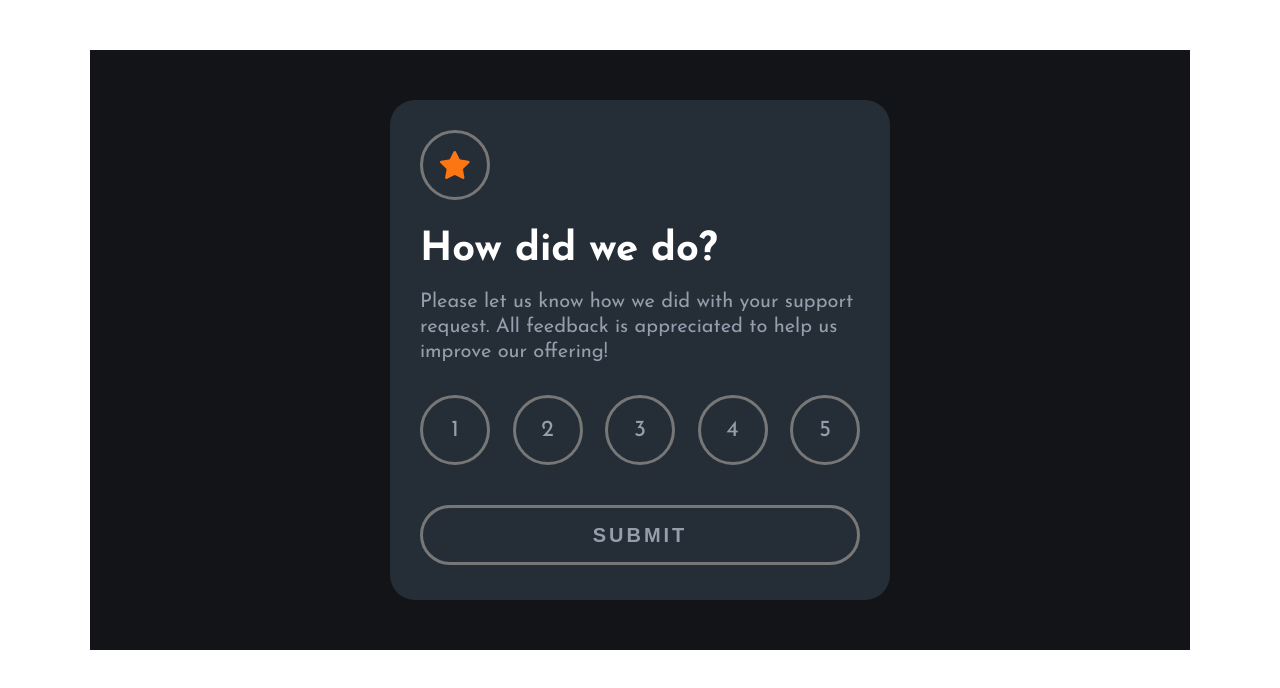
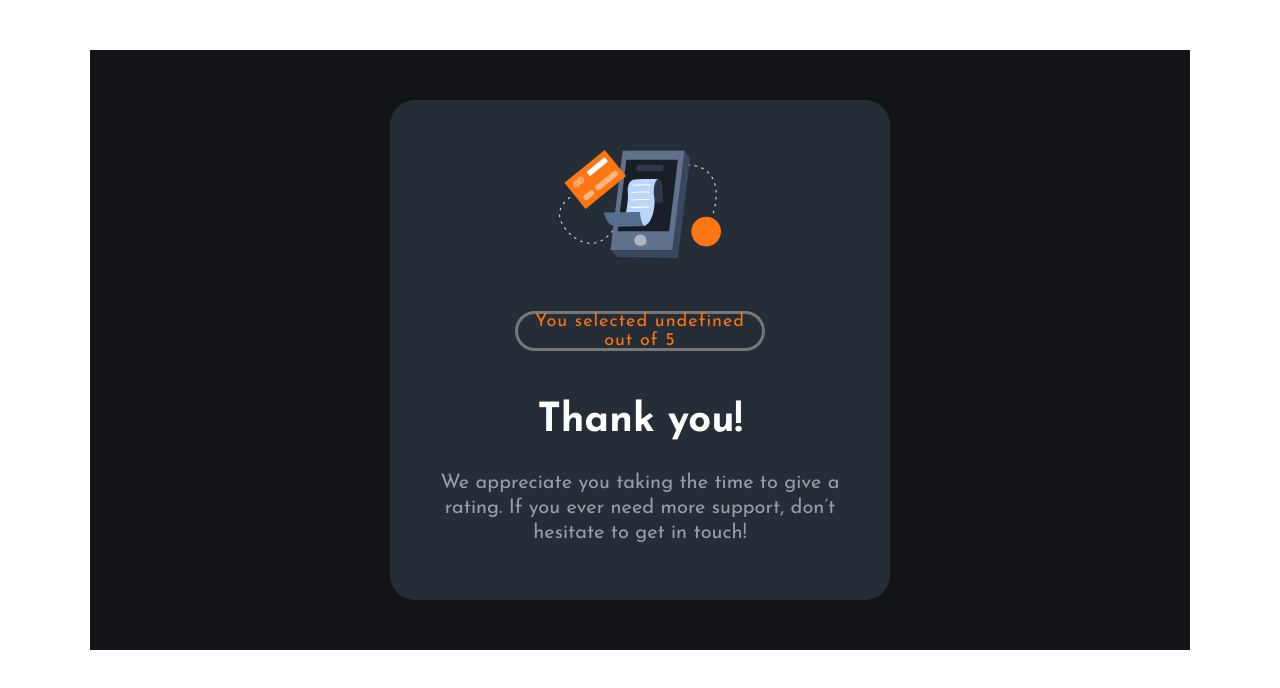
Before and after one commit to marcinmagala/Interactiv-rating-component, a plain HTML site: page index.html in a window 1280 px wide. Both pictures are taken after a click on the button "SUBMIT". Drawn offline with Linux system fonts and the light colour scheme.

Commit message:
Everything works

```diff
--- a/index.html
+++ b/index.html
@@ -43,6 +43,22 @@
           </div>
           <button class="btn">submit</button>
         </div>
+        <div class="thanks_state hidden">
+          <div class="thanks-logo">
+            <img
+              src="images/illustration-thank-you.svg"
+              alt="thank you image"
+            />
+          </div>
+          <div class="thanks-rate_info"></div>
+          <header><h1>Thank you!</h1></header>
+          <div class="text">
+            <p>
+              We appreciate you taking the time to give a rating. If you ever
+              need more support, don’t hesitate to get in touch!
+            </p>
+          </div>
+        </div>
       </div>
     </main>
     <!-- How did we do? Please let us know how we did with your support request. All
--- a/script.js
+++ b/script.js
@@ -0,0 +1,39 @@
+const btnSubmit = document.querySelector(".btn");
+const btnRate = document.querySelectorAll(".rate_value");
+const rateForm = document.querySelector(".rate_form");
+const thanksState = document.querySelector(".thanks_state");
+const thanksRateInfo = document.querySelector(".thanks-rate_info");
+
+const btnRateClicked = function (e) {
+  e.preventDefault();
+  btnRate.forEach((btn) => {
+    btn.classList.remove("active");
+  });
+  e.target.classList.add("active");
+};
+
+let rate_Value;
+
+const changeState = function () {
+  //   thanksState.style.opacity = 1;
+};
+
+const btnSubmitClicked = function (e) {
+  e.preventDefault();
+  btnRate.forEach((btn) => {
+    if (btn.classList.contains("active")) {
+      rate_Value = btn.dataset.value;
+    }
+  });
+
+  rateForm.classList.add("hidden");
+  thanksState.classList.remove("hidden");
+
+  const thanksRateInfoText = document.createElement("p");
+  thanksRateInfoText.innerText = `You selected ${rate_Value} out of 5`;
+
+  thanksRateInfo.appendChild(thanksRateInfoText);
+};
+
+btnRate.forEach((btn) => btn.addEventListener("click", btnRateClicked));
+btnSubmit.addEventListener("click", btnSubmitClicked);
--- a/style.css
+++ b/style.css
@@ -94,10 +94,9 @@ h1 {
   border-color: hsl(25, 97%, 53%);
   cursor: pointer;
   background-color: hsl(25, 97%, 53%);
-  font-size: 2.7rem;
 }
 
-.activ {
+.active {
   color: #fff;
   border-color: hsl(217, 12%, 63%);
   background-color: hsl(217, 12%, 63%);
@@ -127,3 +126,49 @@ h1 {
   border: 3px solid #fff;
   background-color: #fff;
 }
+
+.thanks_state {
+  display: flex;
+  justify-content: center;
+  align-items: center;
+  flex-direction: column;
+
+  cursor: default;
+}
+
+.thanks-logo img {
+  margin-top: 2rem;
+}
+
+.thanks-rate_info {
+  width: 25rem;
+  height: 4rem;
+
+  display: flex;
+  justify-content: center;
+  align-items: center;
+
+  margin-top: 5rem;
+
+  border-radius: 50px;
+  border: 3px solid #777;
+}
+
+.thanks-rate_info p {
+  font-size: 18px;
+  letter-spacing: 1px;
+  color: hsl(25, 97%, 53%);
+}
+
+.thanks_state header {
+  margin-top: 5rem;
+  margin-bottom: 3rem;
+}
+
+.thanks_state p {
+  text-align: center;
+}
+
+.hidden {
+  display: none;
+}
```
